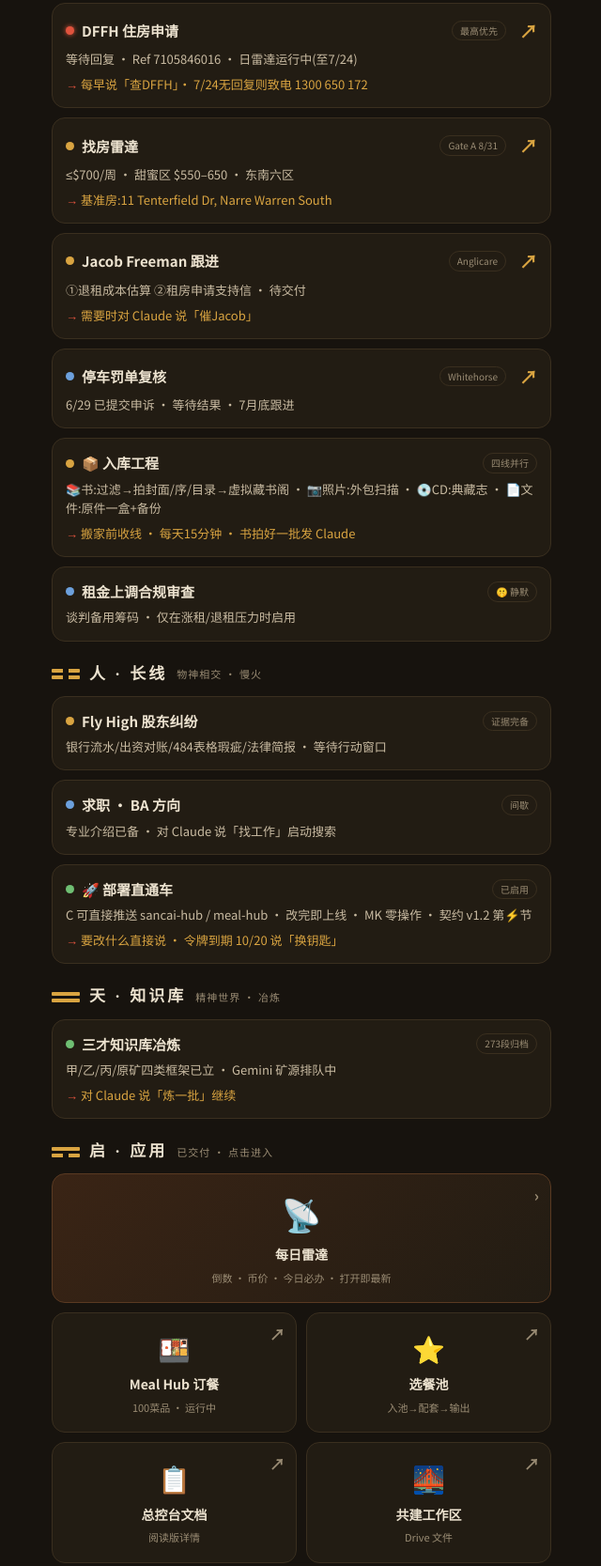
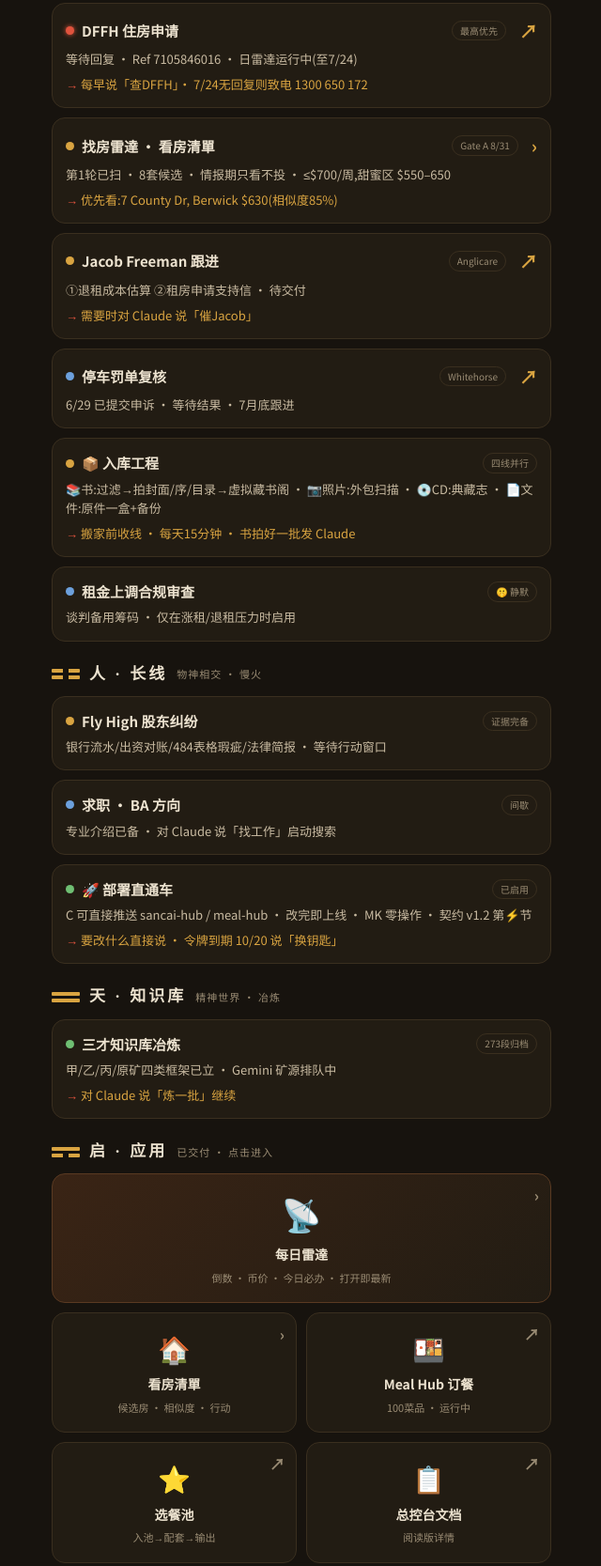
Before and after one commit to mkroychan/sancai-hub, a plain HTML site: page index.html in a window 1280 px wide. Shown: the part 396-2063 px from the top of the page at 94% size, without its empty margins (319-959 px from the left). Drawn offline with Linux system fonts and the light colour scheme.

Commit message:
feat: 控制中心 v1.5 — 找房雷達卡直达看房清單 + 应用区新增入口

```diff
--- a/index.html
+++ b/index.html
@@ -127,10 +127,10 @@ footer{text-align:center;color:var(--dim);font-size:11px;margin-top:8px;letter-s
     <div class="next">每早说「查DFFH」· 7/24无回复则致电 1300 650 172</div>
   </a>
 
-  <a class="card" href="https://docs.google.com/document/d/13PhjNHT7Dw34IJtkhLpVomtz2m1kMrCPI4QnM47J46c/edit">
-    <div class="card-top"><i class="dot amber"></i><b>找房雷達</b><span class="tag">Gate A 8/31</span><span class="sym">↗</span></div>
-    <p>≤$700/周 · 甜蜜区 $550–650 · 东南六区</p>
-    <div class="next">基准房:11 Tenterfield Dr, Narre Warren South</div>
+  <a class="card" href="houses.html">
+    <div class="card-top"><i class="dot amber"></i><b>找房雷達 · 看房清單</b><span class="tag">Gate A 8/31</span><span class="sym">›</span></div>
+    <p>第1轮已扫 · 8套候选 · 情报期只看不投 · ≤$700/周,甜蜜区 $550–650</p>
+    <div class="next">优先看:7 County Dr, Berwick $630(相似度85%)</div>
   </a>
 
   <a class="card" href="https://mail.google.com/mail/u/0/#search/from%3Aanglicarevic.org.au">
@@ -206,6 +206,10 @@ footer{text-align:center;color:var(--dim);font-size:11px;margin-top:8px;letter-s
       <span>倒数 · 币价 · 今日必办 · 打开即最新</span>
       <span class="sym">›</span>
     </a>
+    <a class="app" href="houses.html">
+      <span class="ico">🏠</span><b>看房清單</b><span>候选房 · 相似度 · 行动</span>
+      <span class="sym">›</span>
+    </a>
     <a class="app" href="https://mkroychan.github.io/meal-hub">
       <span class="ico">🍱</span><b>Meal Hub 订餐</b><span>100菜品 · 运行中</span>
       <span class="sym">↗</span>
@@ -254,7 +258,7 @@ footer{text-align:center;color:var(--dim);font-size:11px;margin-top:8px;letter-s
 </section>
 
 <div class="legend">无符号＝看 &nbsp;·&nbsp; › ↗＝进 &nbsp;·&nbsp; 橙色＝做 &nbsp;·&nbsp; ⧉＝复制</div>
-<footer>数据归己 · 借来的火 · MK ⇄ C · v1.4 · 2026-07-22 · 🚀直通车已启用</footer>
+<footer>数据归己 · 借来的火 · MK ⇄ C · v1.5 · 2026-07-23 · 🚀直通车已启用</footer>
 </div>
 
 <script>
```
